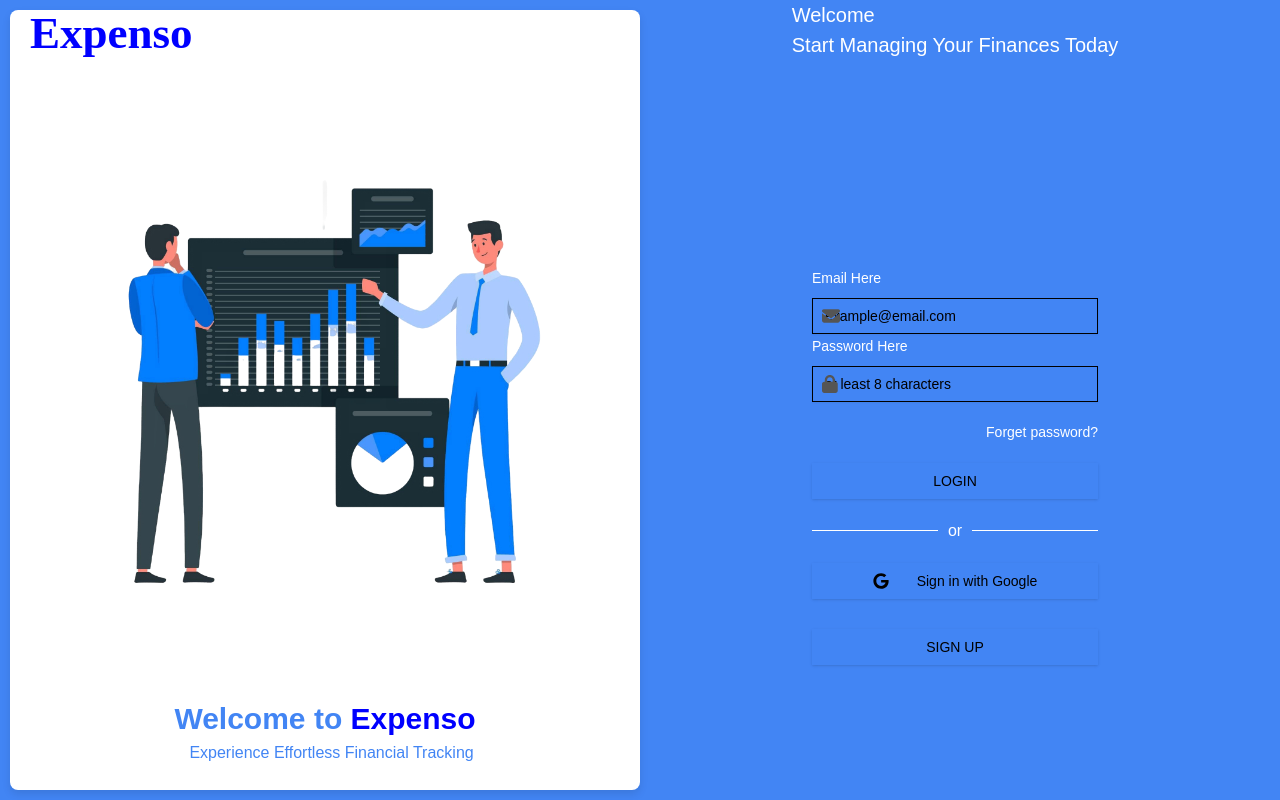
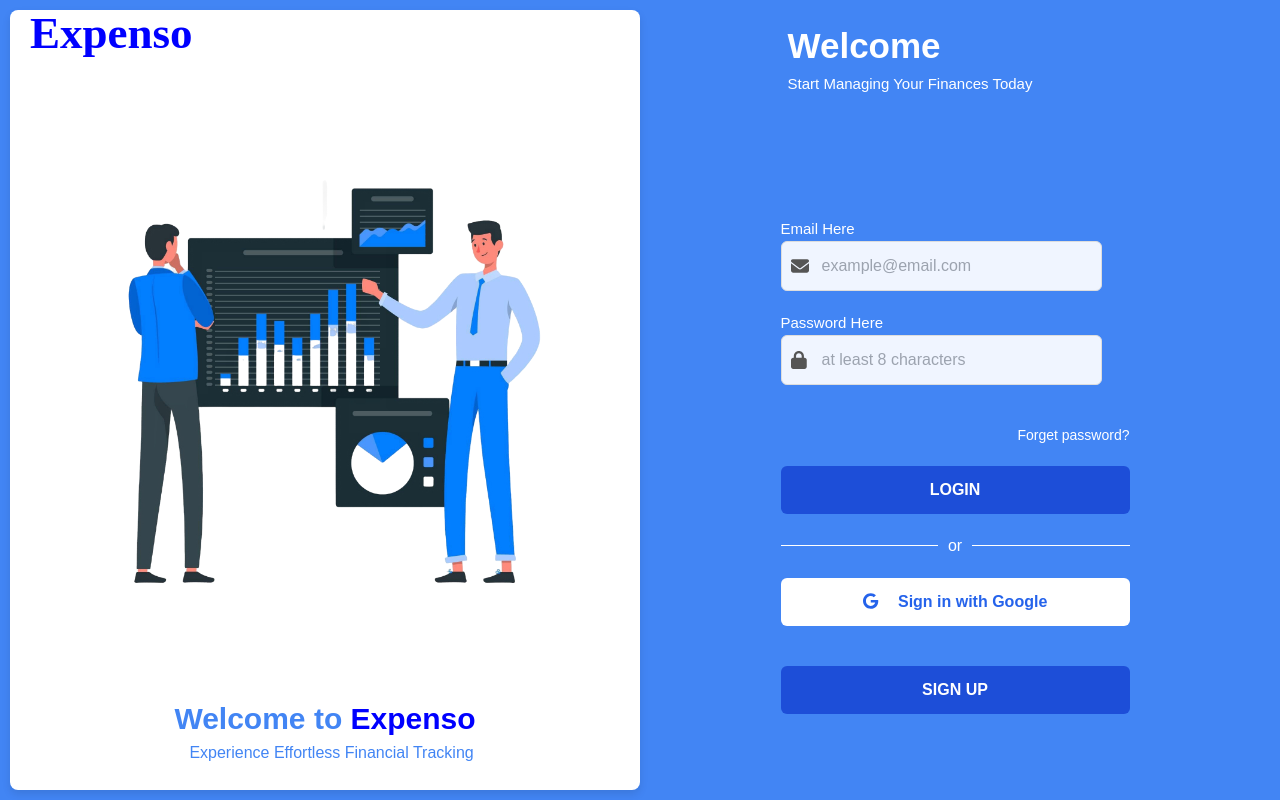
Before and after one commit to HassanKashif-pro/Expense-Tracker, a React (Vite) app in the folder my-react-app/: page /signin in a window 1280 px wide. Built offline with nearby package versions, Linux system fonts and the light colour scheme; a web font is replaced by a local one.

Commit message:
(webapp): Fixed the styling problem in Sign In page.

```diff
--- a/my-react-app/src/pages/SignIn.tsx
+++ b/my-react-app/src/pages/SignIn.tsx
@@ -1,75 +1,68 @@
-"use client";
-
-import "../styles/SignIn.css";
-import { Button } from "@/components/ui/button";
+import React, { useState } from "react";
 import { FontAwesomeIcon } from "@fortawesome/react-fontawesome";
 import { faUser, faLock, faEnvelope } from "@fortawesome/free-solid-svg-icons";
 import { faGoogle } from "@fortawesome/free-brands-svg-icons";
+import "../styles/SignIn.css"; // Assuming your CSS file contains styles.
 
-import {
-  Form,
-  FormControl,
-  FormField,
-  FormItem,
-  FormLabel,
-} from "@/components/ui/form";
-import { Input } from "@/components/ui/input";
-import { zodResolver } from "@hookform/resolvers/zod";
-import { useForm } from "react-hook-form";
-import { Link, Navigate, useNavigate } from "react-router-dom";
-import { GoogleAuthProvider, signInWithPopup } from "firebase/auth";
-import { auth } from "../firebase/firebaseConfig.ts";
-
-import { z } from "zod";
-
-const formSchema = z.object({
-  email: z.string().email({ message: "Invalid email address." }),
-  password: z
-    .string()
-    .min(8, { message: "Password must be at least 8 characters long." })
-    .max(20, { message: "Password cannot exceed 20 characters." }),
+const SignIn = () => {
+  const [formData, setFormData] = useState({
+    email: "",
+    password: "",
   });
 
-const SignIn = () => {
-  const handleGoogle = async (e) => {
-    e.preventDefault(); // Prevent default form submission if this is inside a form
-
-    const provider = new GoogleAuthProvider();
-    try {
-      const result = await signInWithPopup(auth, provider);
-      const user = result.user; // Get the signed-in user
-      console.log("User Info:", user);
-      // You can now redirect or store the user information
-    } catch (error) {
-      console.error("Error during sign-in:", error);
-      // Handle error (e.g., show a message to the user)
-    }
-  }; // 1. Define your form.
-  const form = useForm<z.infer<typeof formSchema>>({
-    resolver: zodResolver(formSchema),
-    defaultValues: {
+  const [errors, setErrors] = useState({
     email: "",
     password: "",
-    },
   });
 
-  // 2. Define a submit handler.
-  function onSubmit(values: z.infer<typeof formSchema>) {
-    // Do something with the form values.
-    console.log(values);
+  const handleGoogle = async (e) => {
+    e.preventDefault();
+    // Logic for Google Sign-In
+    console.log("Google Sign-In Clicked");
+  };
+
+  const handleInputChange = (e) => {
+    const { name, value } = e.target;
+    setFormData({ ...formData, [name]: value });
+  };
+
+  const validateForm = () => {
+    let isValid = true;
+    const newErrors = { email: "", password: "" };
+
+    if (!formData.email.includes("@")) {
+      newErrors.email = "Invalid email address.";
+      isValid = false;
     }
-  const OrSeparator = () => {
-    return (
+    if (formData.password.length < 8 || formData.password.length > 20) {
+      newErrors.password = "Password must be between 8 and 20 characters long.";
+      isValid = false;
+    }
+
+    setErrors(newErrors);
+    return isValid;
+  };
+
+  const handleSubmit = (e) => {
+    e.preventDefault();
+    if (validateForm()) {
+      console.log("Form Submitted", formData);
+      // Perform login or submit form data
+    }
+  };
+
+  const handleSignUp = () => {
+    window.location.href = "/signup";
+  };
+
+  const OrSeparator = () => (
     <div className="or-separator">
       <div className="line"></div>
       <span>or</span>
       <div className="line"></div>
     </div>
   );
-  };
-  const handleSignUp = () => {
-    window.location.href = "/signup";
-  };
+
   return (
     <div className="Main-section">
       <div className="Side-section-wrapper">
@@ -107,120 +100,82 @@ const SignIn = () => {
         <div className="Side-section-right">
           <div
             style={{
-              top: "0",
+              top: "20px",
+              marginRight: "90px",
               position: "absolute",
               color: "#fff",
-              fontSize: "20px",
+              fontSize: "15px",
             }}
           >
-            <h1>Welcome</h1>
+            <h1 style={{ fontWeight: "600", fontSize: "35px" }}>Welcome</h1>
             <p> Start Managing Your Finances Today</p>
           </div>
           <div className="Register-Forms">
-            <Form {...form}>
-              <form onSubmit={form.handleSubmit(onSubmit)}>
-                <FormField
-                  control={form.control}
+            <form onSubmit={handleSubmit}>
+              <div className="form-item">
+                <label className="FormLabel">Email Here</label>
+                <div className="input-wrapper">
+                  <FontAwesomeIcon icon={faEnvelope} className="custom-icon" />
+                  <input
+                    type="email"
                     name="email"
-                  render={({ field, fieldState }) => (
-                    <FormItem>
-                      <FormLabel className="FormLabel">Email Here</FormLabel>
-                      <FormControl>
-                        <div className="input-wrapper">
-                          <FontAwesomeIcon
-                            icon={faEnvelope}
-                            className="custom-icon"
-                          />
-                          <Input
-                            type="email"
                     placeholder="example@email.com"
-                            {...field}
+                    value={formData.email}
+                    onChange={handleInputChange}
                     className="custom-input"
                   />
                 </div>
-                      </FormControl>
-                      {fieldState.error && (
-                        <p
-                          style={{
-                            margin: "0",
-                            position: "relative",
-                            color: "red",
-                          }}
-                        >
-                          {fieldState.error.message}
-                        </p>
+                {errors.email && (
+                  <p style={{ color: "red", margin: "0" }}>{errors.email}</p>
                 )}
-                    </FormItem>
-                  )}
-                />
+              </div>
 
-                <FormField
-                  control={form.control}
+              <div className="form-item">
+                <label className="FormLabel">Password Here</label>
+                <div className="input-wrapper">
+                  <FontAwesomeIcon icon={faLock} className="custom-icon" />
+                  <input
+                    type="password"
                     name="password"
-                  render={({ field, fieldState }) => (
-                    <FormItem>
-                      <FormLabel className="FormLabel">Password Here</FormLabel>
-                      <FormControl>
-                        <div className="input-wrapper">
-                          <FontAwesomeIcon
-                            icon={faLock}
-                            className="custom-icon"
-                          />
-                          <Input
-                            type="password"
                     placeholder="at least 8 characters"
-                            {...field}
+                    value={formData.password}
+                    onChange={handleInputChange}
                     className="custom-input"
                   />
                 </div>
-                      </FormControl>
-                      {fieldState.error && (
-                        <p
-                          style={{
-                            margin: "0",
-                            position: "relative",
-                            color: "red",
-                          }}
-                        >
-                          {fieldState.error.message}
-                        </p>
+                {errors.password && (
+                  <p style={{ color: "red", margin: "0" }}>{errors.password}</p>
                 )}
-                    </FormItem>
-                  )}
-                />
+              </div>
 
               <div className="form-footer">
-                  <Link href="#" className="forgot-password-link">
+                <a href="#" className="forgot-password-link">
                   Forget password?
-                  </Link>
-                  <Button type="submit" className="login-btn">
+                </a>
+                <button type="submit" className="login-btn">
                   Login
-                  </Button>
+                </button>
               </div>
               <OrSeparator />
-                <Button
+              <button
                 onClick={handleGoogle}
                 className="google-btn"
                 style={{ marginBottom: "30px" }}
               >
                 <FontAwesomeIcon
                   icon={faGoogle}
-                    style={{
-                      marginRight: "20px",
-                      right: "10px",
-                    }}
+                  style={{ marginRight: "20px" }}
                 />
                 Sign in with Google
-                </Button>
-                <Button
+              </button>
+              <button
+                onClick={handleSignUp}
                 className="register-btn"
-                  style={{ marginTop: "" }}
-                  onClick={handleSignUp}
+                style={{ marginTop: "10px" }}
               >
                 SIGN UP
-                </Button>
+              </button>
             </form>
-            </Form>
           </div>
         </div>
       </div>
```
Lines whose indentation alone changed are shown as unchanged.
